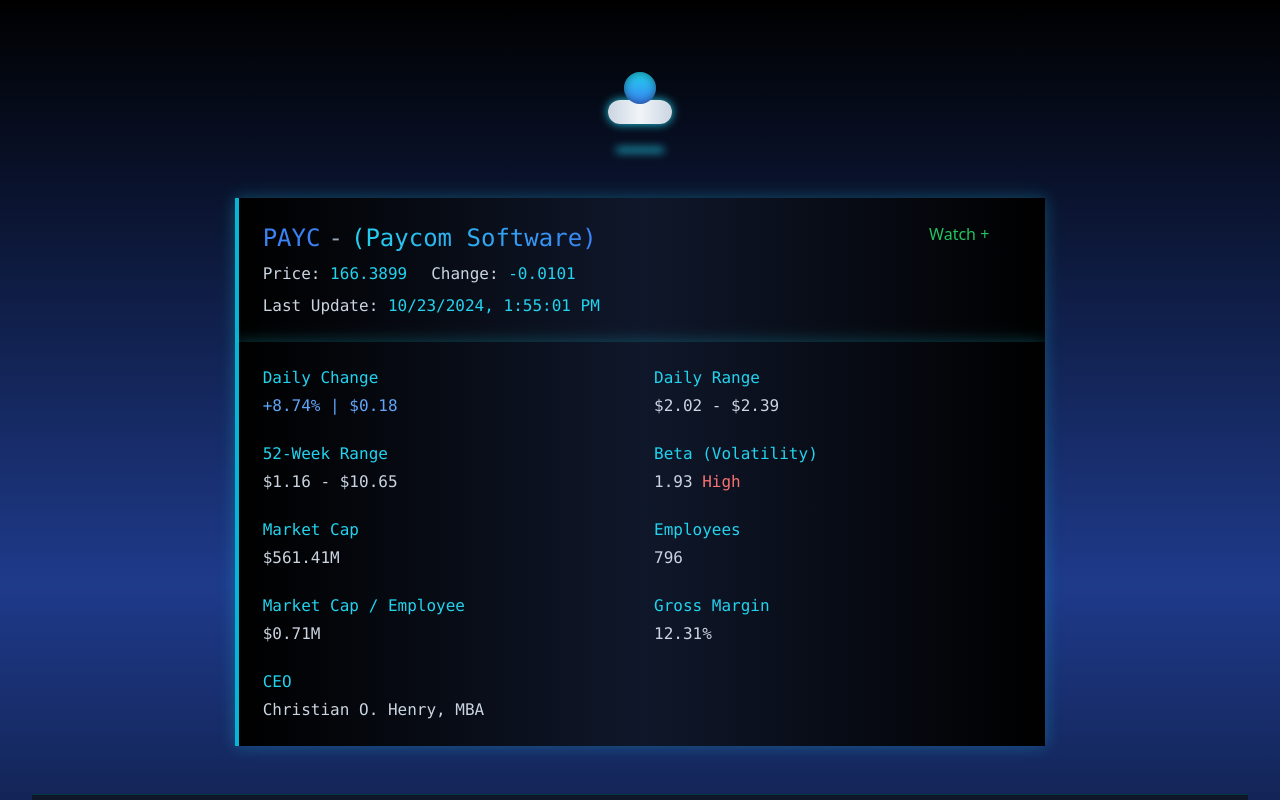
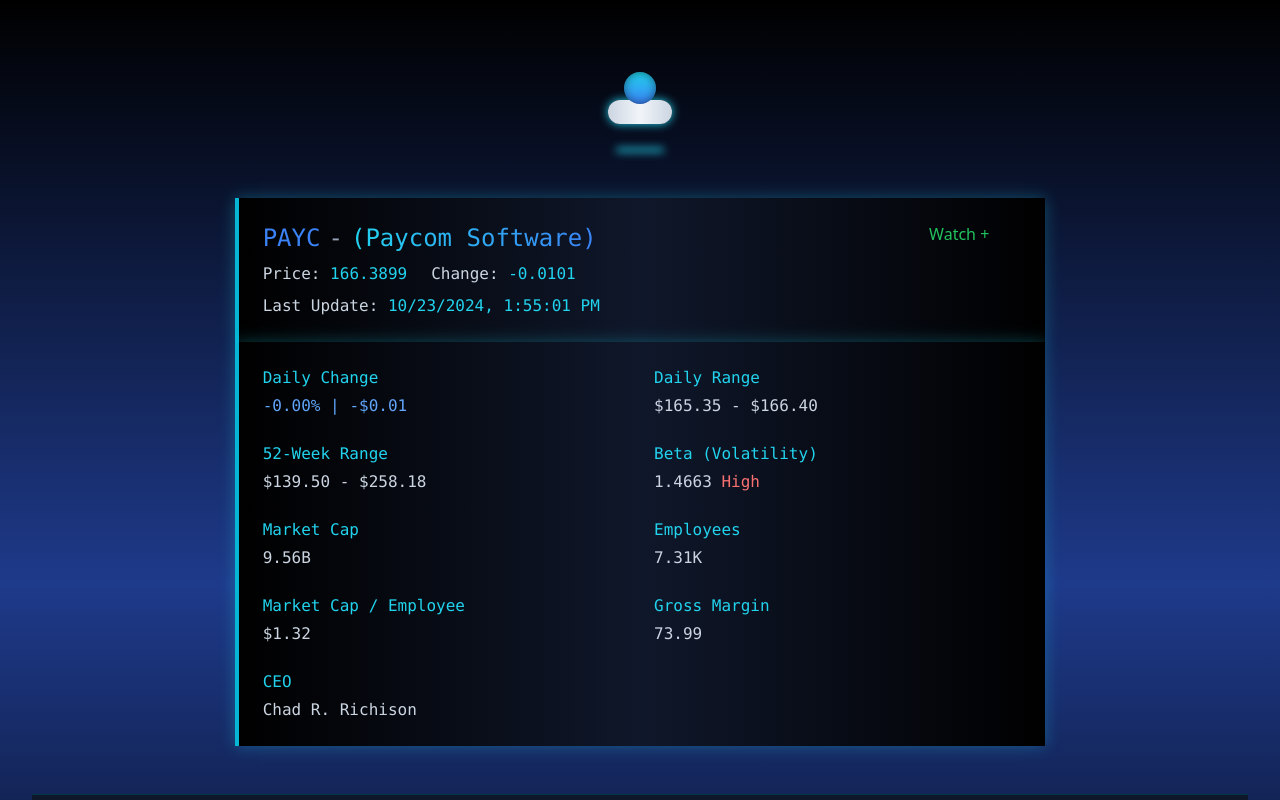
Before and after one commit to timdavila/fool-exercise, a Next.js app: page /company/NASDAQ/ABMD in a window 1280 px wide. Shown: the top 800 px of the page. Built offline with nearby package versions, Linux system fonts and the light colour scheme.

Commit message:
format and wire up company page data

```diff
--- a/src/app/company/[exchange]/[symbol]/page.tsx
+++ b/src/app/company/[exchange]/[symbol]/page.tsx
@@ -3,7 +3,8 @@
 import apolloServerClient from "~lib/apollo-server-client"
 import {Instrument, Quote, QuoteFundamentals} from "~types/quotes"
 import CompanyHeader, {CompanyHeaderProps} from "../../_components/companyHeader"
-import CompanyData from "../../_components/companyData"
+import CompanyData, {CompanyDataProps} from "../../_components/companyData"
+import { formatPercent, formatCurrency, formatSimplifiedNumber } from "~utils/formatters"
 
 async function CompanyPage({
   params,
@@ -12,14 +13,14 @@
 }) {
   const {exchange, symbol} = params
   const client = await apolloServerClient()
-  const {data: companyData} = await client.query({
+  const {data: companyQuery} = await client.query({
     query: GET_COMPANY_DATA,
   })
 
   // Normally would have generate types, but force it here
-  const instrumentData = companyData.instrument.instrument as Instrument
+  const instrumentData = companyQuery.instrument.instrument as Instrument
   const quoteData = instrumentData.quote as Quote
-  const quoteFundamentals = companyData.quoteFundamentals as QuoteFundamentals
+  const quoteFundamentals = companyQuery.instrument.instrument.quoteFundamentals as QuoteFundamentals
 
   const headerData: CompanyHeaderProps = {
     instrument: instrumentData,
@@ -28,11 +29,24 @@
     change: quoteData.priceChange.amount,
     lastUpdate: quoteData.lastTradeDate,
   }
-
+  const companyData: CompanyDataProps = {
+    dailyChangePct: formatPercent(quoteData.percentChange),
+    dailyChangeAmount: formatCurrency(quoteData.priceChange.amount),
+    dailyRangeMin: formatCurrency(companyQuery.instrument.instrument.quote.dailyRange.min.amount),
+    dailyRangeMax: formatCurrency(companyQuery.instrument.instrument.quote.dailyRange.max.amount),
+    yearRangeMin: formatCurrency(companyQuery.instrument.instrument.quote.fiftyTwoWeekRange.min.amount),
+    yearRangeMax: formatCurrency(companyQuery.instrument.instrument.quote.fiftyTwoWeekRange.max.amount),
+    beta: quoteData.beta5y,
+    marketCap: formatSimplifiedNumber(quoteData.marketCap.amount),
+    employees: formatSimplifiedNumber(quoteFundamentals.dynamic.numberOfEmployees.data[0].value),
+    marketCapPerEmployee: formatSimplifiedNumber(quoteFundamentals.dynamic.marketCapPerEmployee.data[0].value),
+    grossMargin: formatSimplifiedNumber(quoteData.grossMargin),
+    ceo: quoteFundamentals.dynamic.ceo.data[0].value
+  }
   return (
     <div>
       <CompanyHeader {...headerData} />
-      <CompanyData/>
+      <CompanyData {...companyData} />
     </div>
   )
 }
--- a/src/app/company/_components/companyData.tsx
+++ b/src/app/company/_components/companyData.tsx
@@ -1,52 +1,65 @@
-type CompanyDataProps  = {}
+export type CompanyDataProps  = {
+  dailyChangePct: string,
+  dailyChangeAmount: string,
+  dailyRangeMin: string,
+  dailyRangeMax: string,
+  yearRangeMin: string,
+  yearRangeMax: string,
+  beta: number,
+  marketCap: string,
+  employees: string,
+  marketCapPerEmployee: string,
+  grossMargin: string,
+  ceo: string
+}
 
-const CompanyData = () => {
+const CompanyData = ({dailyChangePct, dailyChangeAmount, dailyRangeMin, dailyRangeMax, yearRangeMin, yearRangeMax, beta, marketCap, employees, marketCapPerEmployee, grossMargin, ceo} : CompanyDataProps) => {
   return (
     <div className="bg-gradient-to-r from-black via-slate-900 to-black p-6 font-mono text-slate-300 border-l-4 border-cyan-500 shadow-[0_0_15px_rgba(34,211,238,0.3)]">
       <dl className="grid grid-cols-2 gap-6">
         <div>
           <dt className="text-cyan-400 mb-1">Daily Change</dt>
-          <dd className="text-blue-400">+8.74% | $0.18</dd>
+          <dd className="text-blue-400">{dailyChangePct} | {dailyChangeAmount}</dd>
         </div>
 
         <div>
           <dt className="text-cyan-400 mb-1">Daily Range</dt>
-          <dd>$2.02 - $2.39</dd>
+          <dd>{dailyRangeMin} - {dailyRangeMax}</dd>
         </div>
 
         <div>
           <dt className="text-cyan-400 mb-1">52-Week Range</dt>
-          <dd>$1.16 - $10.65</dd>
+          <dd>{yearRangeMin} - {yearRangeMax}</dd>
         </div>
 
         <div>
           <dt className="text-cyan-400 mb-1">Beta (Volatility)</dt>
-          <dd>1.93 <span className="text-red-400">High</span></dd>
+          <dd>{beta} <span className="text-red-400">High</span></dd>
         </div>
 
         <div>
           <dt className="text-cyan-400 mb-1">Market Cap</dt>
-          <dd>$561.41M</dd>
+          <dd>{marketCap}</dd>
         </div>
 
         <div>
           <dt className="text-cyan-400 mb-1">Employees</dt>
-          <dd>796</dd>
+          <dd>{employees}</dd>
         </div>
 
         <div>
           <dt className="text-cyan-400 mb-1">Market Cap / Employee</dt>
-          <dd>$0.71M</dd>
+          <dd>${marketCapPerEmployee}</dd>
         </div>
 
         <div>
           <dt className="text-cyan-400 mb-1">Gross Margin</dt>
-          <dd>12.31%</dd>
+          <dd>{grossMargin}</dd>
         </div>
 
         <div>
           <dt className="text-cyan-400 mb-1">CEO</dt>
-          <dd>Christian O. Henry, MBA</dd>
+          <dd>{ceo}</dd>
         </div>
       </dl>
     </div>
--- a/src/utils/formatters.ts
+++ b/src/utils/formatters.ts
@@ -6,3 +6,26 @@
   const multiplier = multHundred ? 100 : 1
   return `${(value * multiplier).toFixed(2)}%`
 }
+
+
+export function formatCurrency(value: number | string): string {
+  const num = typeof value === 'string' ? parseFloat(value) : value;
+  if (isNaN(num)) return '0.00';
+
+  return new Intl.NumberFormat('en-US', {
+    style: 'currency',
+    currency: 'USD',
+    minimumFractionDigits: 2,
+    maximumFractionDigits: 2
+  }).format(num);
+}
+
+export function formatSimplifiedNumber(value: number | string): string {
+  const num = typeof value === 'string' ? parseFloat(value) : value;
+  if (isNaN(num)) return '0';
+
+  return new Intl.NumberFormat('en-US', {
+    notation: 'compact',
+    maximumFractionDigits: 2
+  }).format(num);
+}
```
